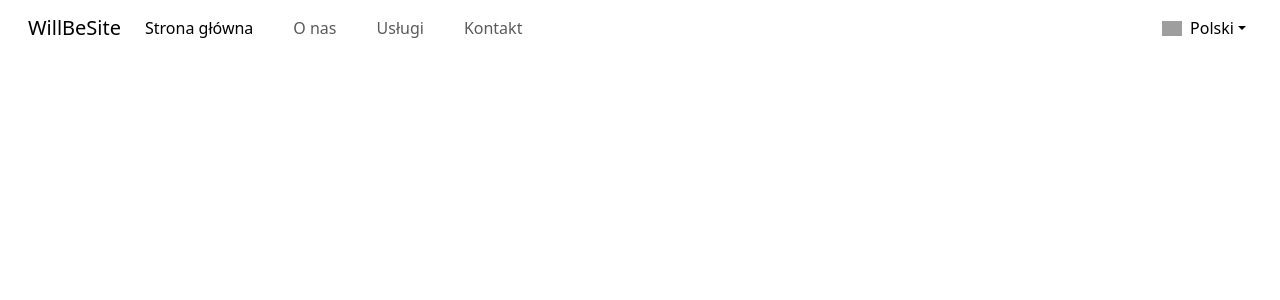
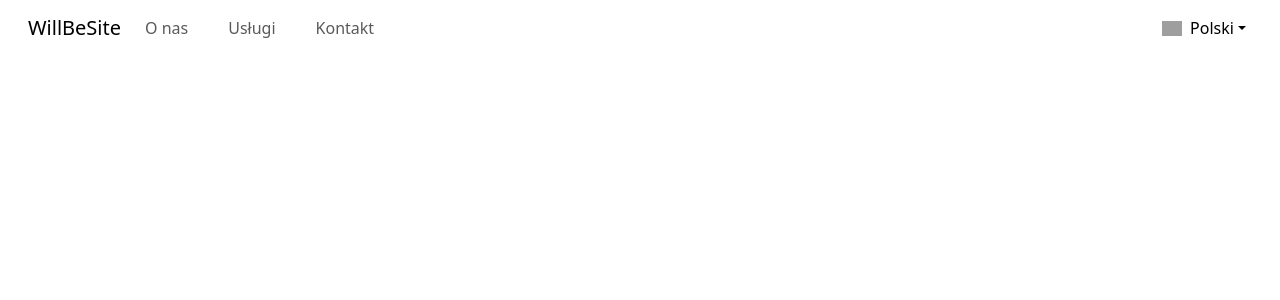
Before and after one commit to LukaszHolowacz/willbesite, a React (Create React App) app in the folder frontend/: page / in a window 1280 px wide. Shown: the top 300 px of the page. Built offline with nearby package versions, Linux system fonts and the light colour scheme; grey boxes are pictures that could not be loaded.

Commit message:
removed 'Strona główna' from navbar

```diff
--- a/frontend/src/components/Navbar/Navbar.js
+++ b/frontend/src/components/Navbar/Navbar.js
@@ -20,9 +20,6 @@ const Navbar = () => {
         </button>
         <div className="collapse navbar-collapse" id="navbarNav">
           <ul className="navbar-nav me-auto mb-2 mb-lg-0 d-flex flex-row align-items-center gap-lg-4 gap-2">
-            <li className="nav-item">
-              <a className="nav-link active" href="#">Strona główna</a>
-            </li>
             <li className="nav-item">
               <a className="nav-link" href="#">O nas</a>
             </li>
```
